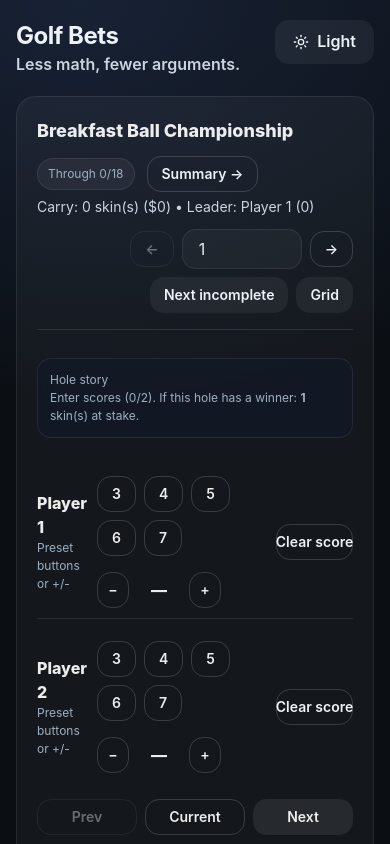
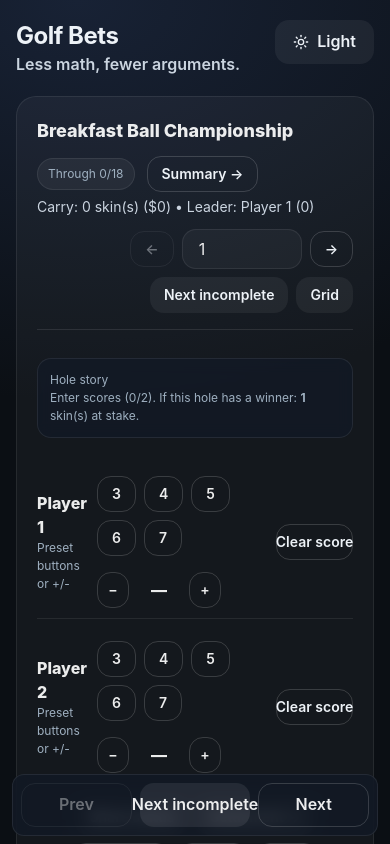
Before and after one commit to shawncheatham/golfbets, a React app in the folder app/: page / in a window 390 px wide. Both pictures are taken after a click on the button "Resume active round". Shown: the top 844 px of the page. Built offline with nearby package versions, Linux system fonts and the light colour scheme; the HTML template or start-up script is replaced by a standard one.

Commit message:
Quick mode: mobile sticky rail and grid escape hatch

```diff
--- a/app/src/App.css
+++ b/app/src/App.css
@@ -385,3 +385,25 @@ a { color: inherit; }
   width: 18px;
   height: 18px;
 }
+
+@media (max-width: 47.99em) {
+  .quickRail,
+  .gridEscapeRail {
+    position: fixed;
+    left: 12px;
+    right: 12px;
+    bottom: calc(env(safe-area-inset-bottom, 0px) + 8px);
+    z-index: 30;
+    background: var(--panel);
+    border: 1px solid var(--border);
+    border-radius: 12px;
+    padding: 8px;
+    backdrop-filter: blur(8px);
+  }
+
+  /* Keep score entry clear while keyboard is active in supporting browsers. */
+  body:has(input:focus) .quickRail {
+    transform: translateY(120%);
+    pointer-events: none;
+  }
+}
--- a/app/src/App.tsx
+++ b/app/src/App.tsx
@@ -838,6 +838,7 @@ export default function App() {
   }, [round, quickHole])
 
   const quickThrough = round.game === 'bbb' ? bbb?.through ?? 0 : lastCompletedHole()
+  const nextIncompleteHole = nextIncompleteHoleFrom(quickHole)
 
   return (
     <Container maxW="1100px" px={{ base: 4, md: 6 }} py={{ base: 5, md: 7 }}>
@@ -1273,7 +1274,7 @@ export default function App() {
 
       {screen === 'holes' && (
         <Card variant="outline">
-          <CardBody>
+          <CardBody pb={{ base: '96px', md: 6 }}>
             <Stack spacing={4}>
               <HStack justify="space-between" align="flex-start" spacing={4} flexWrap="wrap">
                 <Box>
@@ -1733,6 +1734,19 @@ export default function App() {
                 </Text>
               </Box>
             )}
+
+            <Box display={{ base: 'block', md: 'none' }} className="gridEscapeRail" aria-label="Back to quick mode rail">
+              <Button
+                size="md"
+                minH="44px"
+                w="full"
+                variant="solid"
+                onClick={() => setScreen('quick')}
+                type="button"
+              >
+                Back to Quick
+              </Button>
+            </Box>
             </Stack>
           </CardBody>
         </Card>
@@ -1740,7 +1754,7 @@ export default function App() {
 
       {screen === 'quick' && (
         <Card variant="outline">
-          <CardBody>
+          <CardBody pb={{ base: '112px', md: 6 }}>
             <Stack spacing={4}>
               <HStack justify="space-between" align="flex-start" spacing={3} flexWrap="wrap">
                 <Box>
@@ -2073,7 +2087,7 @@ export default function App() {
 
           <Stack spacing={3}>
             {/* Navigation (clean, no weird wrap) */}
-            <SimpleGrid columns={3} spacing={2}>
+            <SimpleGrid columns={3} spacing={2} display={{ base: 'none', md: 'grid' }}>
               <Button
                 size="sm"
                 variant="outline"
@@ -2115,12 +2129,13 @@ export default function App() {
               size="sm"
               variant="solid"
               onClick={() => {
-                const nextHole = nextIncompleteHoleFrom(quickHole)
+                const nextHole = nextIncompleteHole
                 setQuickHole(nextHole ?? 18)
               }}
               isDisabled={!hasIncompleteHoles()}
               type="button"
               w="full"
+              display={{ base: 'none', md: 'inline-flex' }}
             >
               Next incomplete
             </Button>
@@ -2177,6 +2192,50 @@ export default function App() {
               </WrapItem>
             </Wrap>
           </Stack>
+
+          <Box display={{ base: 'block', md: 'none' }} className="quickRail" aria-label="Quick mode navigation rail">
+            <SimpleGrid columns={3} spacing={2}>
+              <Button
+                size="md"
+                minH="44px"
+                variant="outline"
+                onClick={() => setQuickHole((h) => Math.max(1, h - 1))}
+                isDisabled={quickHole <= 1}
+                type="button"
+                w="full"
+                aria-label="Previous hole"
+              >
+                Prev
+              </Button>
+              <Button
+                size="md"
+                minH="44px"
+                variant="solid"
+                onClick={() => {
+                  const nextHole = nextIncompleteHole
+                  setQuickHole(nextHole ?? 18)
+                }}
+                isDisabled={!hasIncompleteHoles()}
+                type="button"
+                w="full"
+                aria-label="Next incomplete hole"
+              >
+                Next incomplete
+              </Button>
+              <Button
+                size="md"
+                minH="44px"
+                variant="outline"
+                onClick={() => setQuickHole((h) => Math.min(18, h + 1))}
+                isDisabled={quickHole >= 18}
+                type="button"
+                w="full"
+                aria-label="Next hole"
+              >
+                Next
+              </Button>
+            </SimpleGrid>
+          </Box>
 
             </Stack>
           </CardBody>
```
